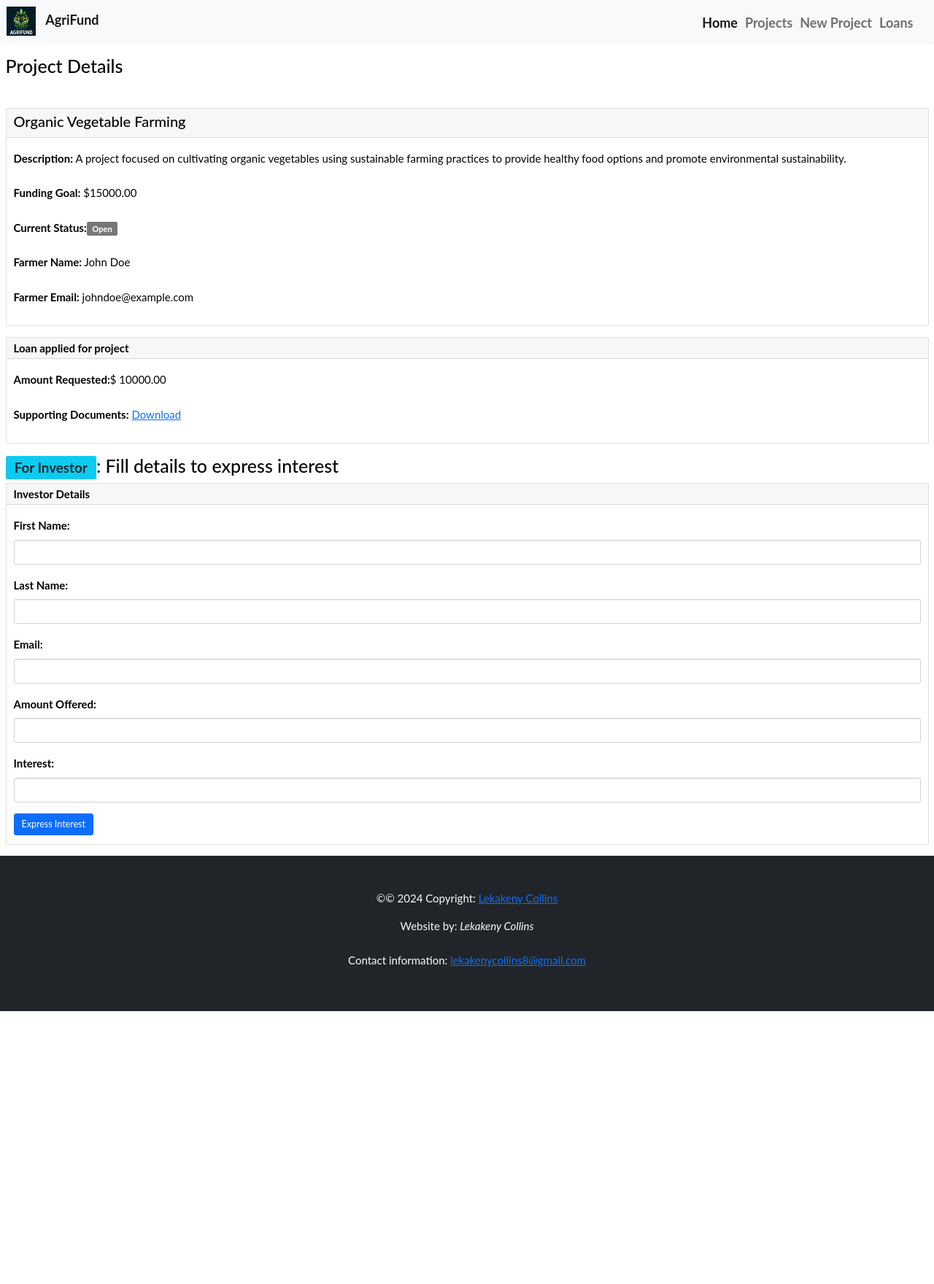
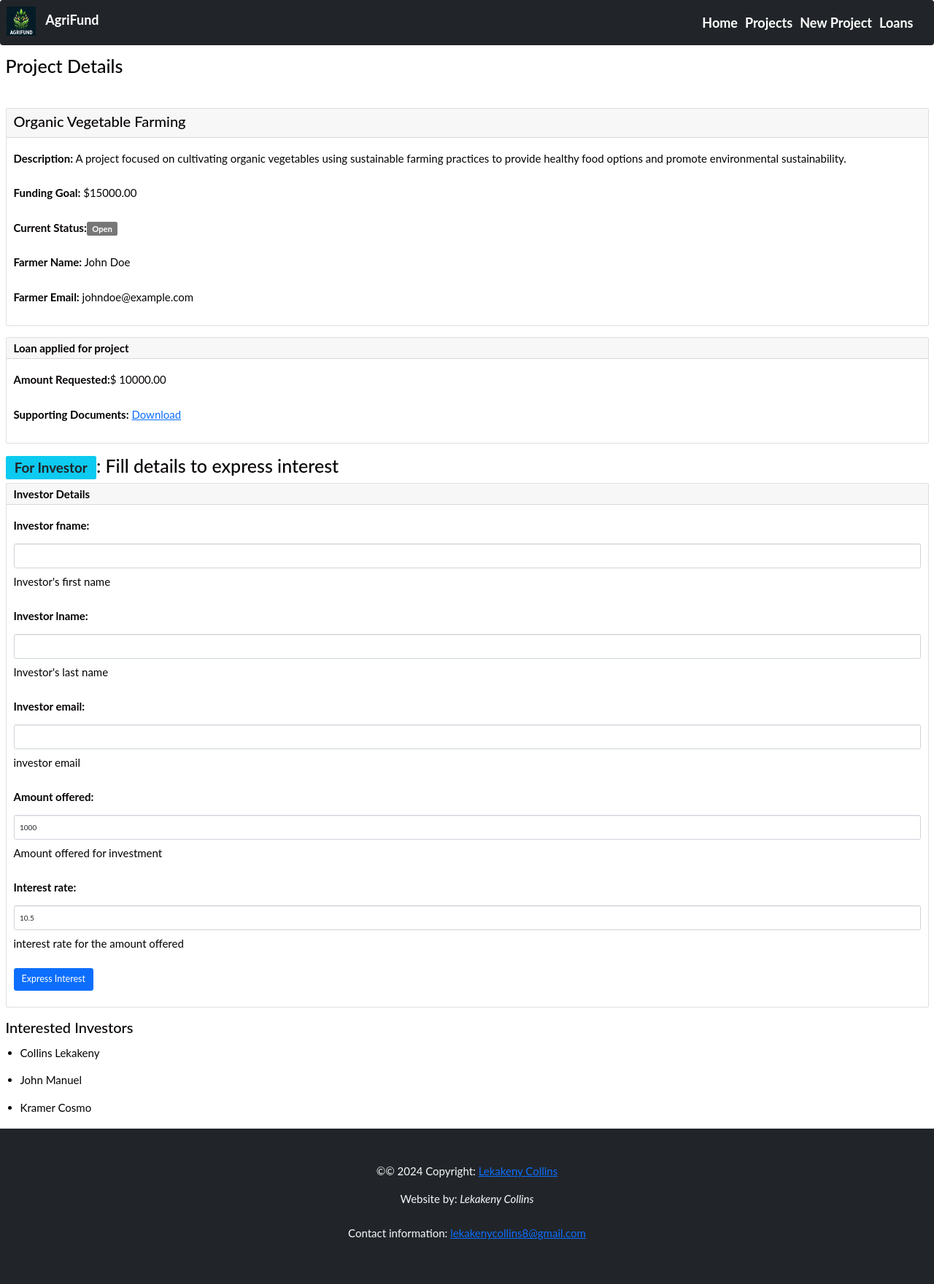
Before and after one commit to lekakenycollins8/AgriFund_Web_Platform, a Django app: page /projects/1/ in a window 1280 px wide. Shown: the whole page at 73% size. Before the commit the page ends 1386 px from the top, so only its background shows below. Run offline with Django 5.2, Linux system fonts and the light colour scheme; data comes from the database, SQL or seed files in the repository; both versions use the stored data as it was after the commit; some libraries are stand-ins or nearby versions.

Commit message:
created loan_form template and did validation in all my django forms

```diff
--- a/Agrifund/Agrifund/settings.py
+++ b/Agrifund/Agrifund/settings.py
@@ -11,7 +11,7 @@ https://docs.djangoproject.com/en/5.0/ref/settings/
 """
 
 from pathlib import Path
-
+import os
 # Build paths inside the project like this: BASE_DIR / 'subdir'.
 BASE_DIR = Path(__file__).resolve().parent.parent
 
@@ -122,3 +122,5 @@ STATIC_URL = 'static/'
 # https://docs.djangoproject.com/en/5.0/ref/settings/#default-auto-field
 
 DEFAULT_AUTO_FIELD = 'django.db.models.BigAutoField'
+
+MEDIA_ROOT = os.path.join(BASE_DIR, 'media')
--- /dev/null
+++ b/Agrifund/agri_project/forms.py
@@ -0,0 +1,53 @@
+"""script for model forms"""
+
+from .models import InvestorInterest, Project, LoanApplication
+from django import forms
+
+class ProjectForm(forms.ModelForm):
+    """creates form to fill agribusiness details"""
+
+    STATUS_CHOICES = [
+            ('Open', 'Open'),
+            ('Closed', 'Closed'),
+            ('Onhold', 'Onhold'),
+            ]
+    current_status = forms.ChoiceField(choices=STATUS_CHOICES)
+    class Meta:
+        model = Project
+        fields = ['name', 'description', 'funding_goal', 'current_status',
+                'farmer_name', 'farmer_email']
+        widgets = {
+                'name': forms.TextInput(attrs={'class': 'form-control'}),
+                'description': forms.Textarea(attrs={'class': 'form-control', 'rows': 3}),
+                'funding_goal': forms.NumberInput(attrs={'class': 'form-control'}),
+                'farmer_name': forms.TextInput(attrs={'class': 'form-control'}),
+                'farmer_email': forms.EmailInput(attrs={'class': 'form-control'}),
+                'current_status': forms.Select(attrs={'class': 'form-control'}),
+                }
+
+class InvestorInterestForm(forms.ModelForm):
+    """inititalizes fields for investor details from investor model"""
+    class Meta:
+        model = InvestorInterest
+        fields = ['investor_fname', 'investor_lname', 'investor_email',
+                'amount_offered', 'interest_rate']
+        widgets = {
+                'investor_fname': forms.TextInput(attrs={'class': 'form-control'}),
+                'investor_lname': forms.TextInput(attrs={'class': 'form-control'}),
+                'investor_email': forms.EmailInput(attrs={'class': 'form-control'}),
+                'amount_offered': forms.NumberInput(attrs={'class': 'form-control'}),
+                'interest_rate': forms.NumberInput(attrs={'class': 'form-control'}),
+                }
+
+class LoanApplicationForm(forms.ModelForm):
+    """creates Loan Application Form"""
+    project = forms.ModelChoiceField(queryset=Project.objects.all(),
+            label="Select Project",
+            widget=forms.Select(attrs={'class': 'form-control'}))
+    class Meta:
+        model = LoanApplication
+        fields = ['project', 'amount_requested', 'supporting_docs']
+        widgets = {
+            'amount_requested': forms.NumberInput(attrs={'class': 'form-control'}),
+            'supporting_docs': forms.ClearableFileInput(attrs={'class': 'form-control'})
+            }
--- a/Agrifund/agri_project/templates/agri_project/base.html
+++ b/Agrifund/agri_project/templates/agri_project/base.html
@@ -27,22 +27,22 @@
     </head>
     <body>
         <header>
-            <nav class="navbar navbar-expand-md navbar-light bg-light fixed-top">
+            <nav class="navbar navbar-expand-md navbar-light bg-dark fixed-top">
                 <div class="container-fluid">
                     <a class="navbar-brand" href="/">
 			    {% load static %}
 			    <img src="{% static 'images/AgriFund.png' %}" alt="Logo" style="display:inline-block; height:40px; width:40px;margin-right: 10px;">
-                        <span class="brand-text">AgriFund</span>
+                        <span class="brand-text text-white">AgriFund</span>
                     </a>
                     <button class="navbar-toggler" type="button" data-toggle="collapse" data-target="#navbarNav" aria-controls="navbarNav" aria-expanded="false" aria-label="Toggle navigation">
                         <span class="navbar-toggler-icon"></span>
                     </button>
                     <div class="collapse navbar-collapse" id="navbarNav">
                         <ul class="navbar-nav ms-auto mb-2 mb-lg-0">
-                            <li class="nav-item"><a href="/" class="nav-link active" aria-current="page">Home</a></li>
-			    <li class="nav-item"><a href="/projects/" class="nav-link">Projects</a></li>
-                            <li class="nav-item"><a href="/projects/create/" class="nav-link">New Project</a></li>
-                            <li class="nav-item"><a href="/loans/" class="nav-link">Loans</a></li>
+				<li class="nav-item"><a href="{% url 'landing_page' %}" class="nav-link active text-white" aria-current="page">Home</a></li>
+				<li class="nav-item"><a href="{% url 'project_listing' %}" class="nav-link text-white">Projects</a></li>
+				<li class="nav-item"><a href="{% url 'project_create' %}" class="nav-link text-white">New Project</a></li>
+				<li class="nav-item"><a href="{% url 'apply_loan' %}" class="nav-link text-white">Loans</a></li>
                         </ul>
                     </div>
                 </div>
--- a/Agrifund/agri_project/templates/agri_project/landing_page.html
+++ b/Agrifund/agri_project/templates/agri_project/landing_page.html
@@ -70,7 +70,8 @@
  <section>
             <hr><br>
             <div id="band" class="container-fluid">
-                <div class="text-center">
+		<div class="card mb-4">
+                <div class="card-body p-4 text-center">
                     <h3><strong>Services</strong></h3>
                     <p><em>Empowering Agribusiness with Digital Funding Solutions
                     </em></p>
@@ -78,6 +79,7 @@
                     </p>
                     <br>
                 </div>
+		</div>
             </div>
  </section>
  <section class="py-5 border-bottom" id="features">
--- a/Agrifund/agri_project/templates/agri_project/project_details.html
+++ b/Agrifund/agri_project/templates/agri_project/project_details.html
@@ -37,34 +37,29 @@
 <section class="container-fluid">
 	<h1><span class="badge bg-info text-dark">For Investor</span>: Fill details to express interest</h1>
               <div class="card mb-4">
-                <form>
+                <form method="POST">
+		  {% csrf_token %}
                   <div class="card-header">
                     <h4 class="mb-0"><strong>Investor Details</strong></h4>
                   </div>
-                  <div class="card-body">
-                    <div class="mb-3">
-                      <label for="investor-fname" class="col-form-label">First Name:</label>
-                      <input type="text" class="form-control" id="investor-fname">
-                    </div>
-                    <div class="mb-3">
-                      <label for="investor-lname" class="col-form-label">Last Name:</label>
-                      <input type="text" class="form-control" id="investor-lname">
-                    </div>
-                    <div class="mb-3">
-                      <label for="investor-email" class="col-form-label">Email:</label>
-                      <input type="email" class="form-control" id="investor-email">
-                    </div>
-                    <div class="mb-3">
-                      <label for="invest-amount" class="col-form-label">Amount Offered:</label>
-                      <input type="number" class="form-control" id="invest-amount">
-                    </div>
-                    <div class="mb-3">
-                      <label for="invest-interest" class="col-form-label">Interest:</label>
-                      <input type="number" class="form-control" id="investor-interest"></input>
-                    </div>
+                  <div class="card-body mb-3">
+			{{ form.as_p }}
                     <button type="submit" class="btn btn-primary btn-lg mt-12">Express Interest</button>
                   </div>
                 </form>
               </div>
 </section>
+<section class="container-fluid">
+	<h2>Interested Investors</h2>
+	<ul>
+		{% for investor in interested_investors %}
+			<li
+				>{{ investor.investor_fname }} {{ investor.investor_lname }}
+			</li>
+		{% empty %}
+			<li>No investors are currecntly interested in this project.</li>
+		{% endfor %}
+	</ul>
+
+</section>
 {% endblock %}
--- a/Agrifund/agri_project/urls.py
+++ b/Agrifund/agri_project/urls.py
@@ -4,5 +4,6 @@ urlpatterns = [
     path('', views.landing_page, name='landing_page'),
     path('projects/', views.project_listing, name='project_listing'),
     path('projects/<int:pk>/', views.project_details, name='project_details'),
-    path('projects/create/', views.project_create, name='project_create')
+    path('projects/create/', views.project_create, name='project_create'),
+    path('loans/', views.apply_loan, name='apply_loan'),
 ]
--- a/Agrifund/agri_project/views.py
+++ b/Agrifund/agri_project/views.py
@@ -1,6 +1,8 @@
 """views for the AgriFund Project"""
-from django.shortcuts import render, get_object_or_404
-from .models import Project, LoanApplication
+from django.shortcuts import render, get_object_or_404, redirect
+from django.urls import reverse
+from .models import Project, LoanApplication, InvestorInterest
+from .forms import InvestorInterestForm, ProjectForm, LoanApplicationForm
 
 def landing_page(request):
     """renders the landing page"""
@@ -16,12 +18,44 @@ def project_details(request, pk):
     """details for a particular project based on id"""
     project = get_object_or_404(Project, pk=pk)
     loan_applications = project.loanapplication_set.all()
-    context = {'project': project, 'loan_applications': loan_applications}
+    interested_investors = project.investorinterest_set.all()
+
+    form = InvestorInterestForm()
+
+    if request.method == "POST":
+        form = InvestorInterestForm(request.POST)
+        if form.is_valid():
+            investor_interest = form.save(commit=False)
+            investor_interest.project = project
+            investor_interest.save()
+            return redirect('project_details', pk=pk)
+    context = {'project': project, 'loan_applications': loan_applications,
+            'interested_investors': interested_investors, 'form': form}
 
     return render(request, 'agri_project/project_details.html', context)
 
 def project_create(request):
     """form to create and post a new agribusiness project"""
-    return render(request, 'agri_project/project_form.html')
+    form = ProjectForm()
+
+    if request.method == "POST":
+        form = ProjectForm(request.POST)
+        if form.is_valid():
+            project = form.save()
+            return redirect(reverse('project_details', kwargs={'pk': project.pk}))
+    else:
+        form = ProjectForm()
+
+    return render(request, 'agri_project/project_form.html', {'form': form})
+
+def apply_loan(request):
+    """renders loan application form"""
+    form = LoanApplicationForm()
+    if request.method == "POST":
+        form = LoanApplicationForm(request.POST, request.FILES)
+        if form.is_valid():
+            loan = form.save()
+            return redirect(reverse('project_details', kwargs={'pk': loan.project.pk}))
+    return render(request, "agri_project/loan_form.html", {'form': form})
 
 # Create your views here.
```
Also changed, not shown: Agrifund/agri_project/templates/agri_project/loan_form.html (added, +33 -0 lines), Agrifund/agri_project/templates/agri_project/project_form.html (+7 -11 lines), Agrifund/db.sqlite3, Agrifund/media/documents/agri3.png (added), Agrifund/media/documents/investors.jpeg (added).
